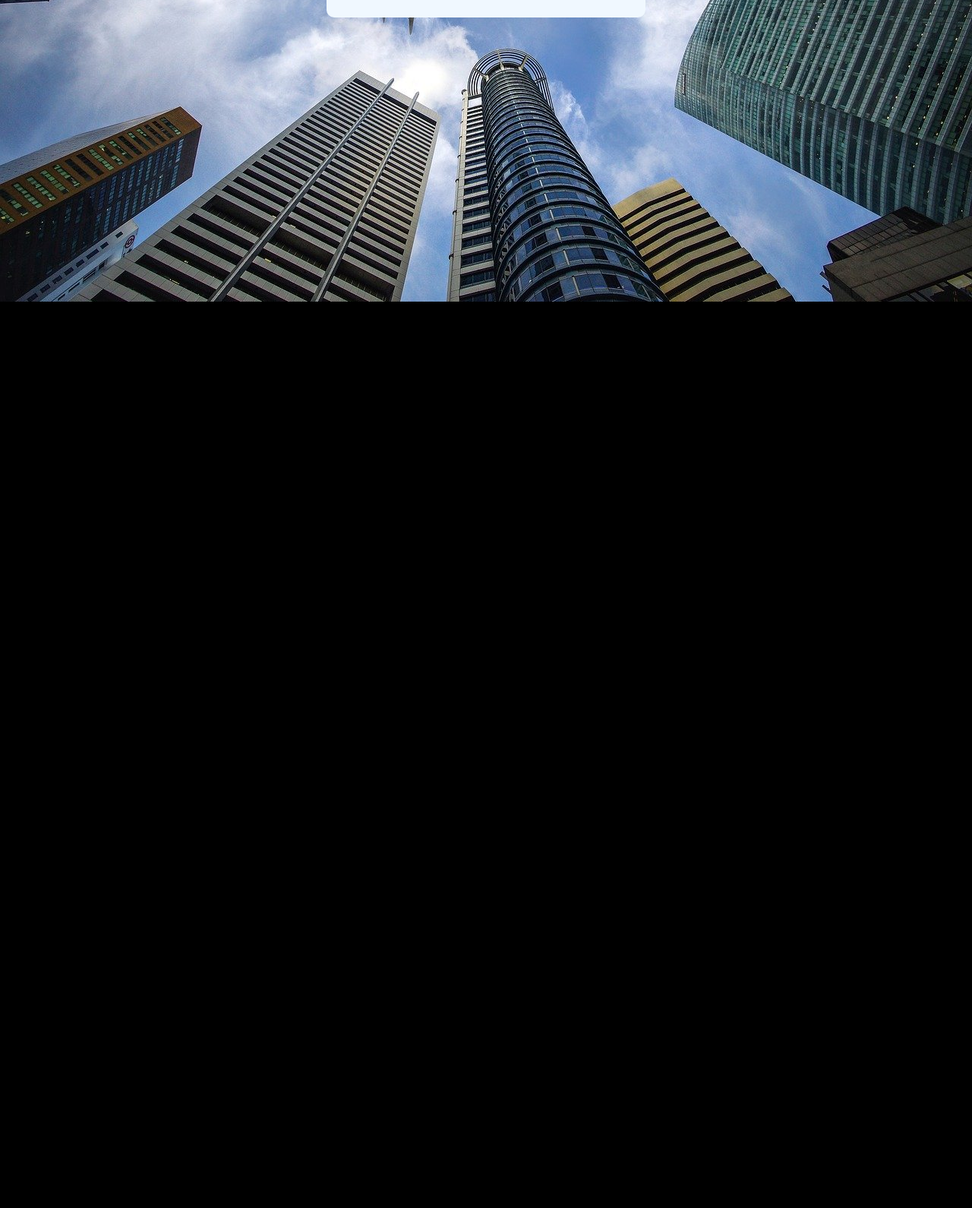
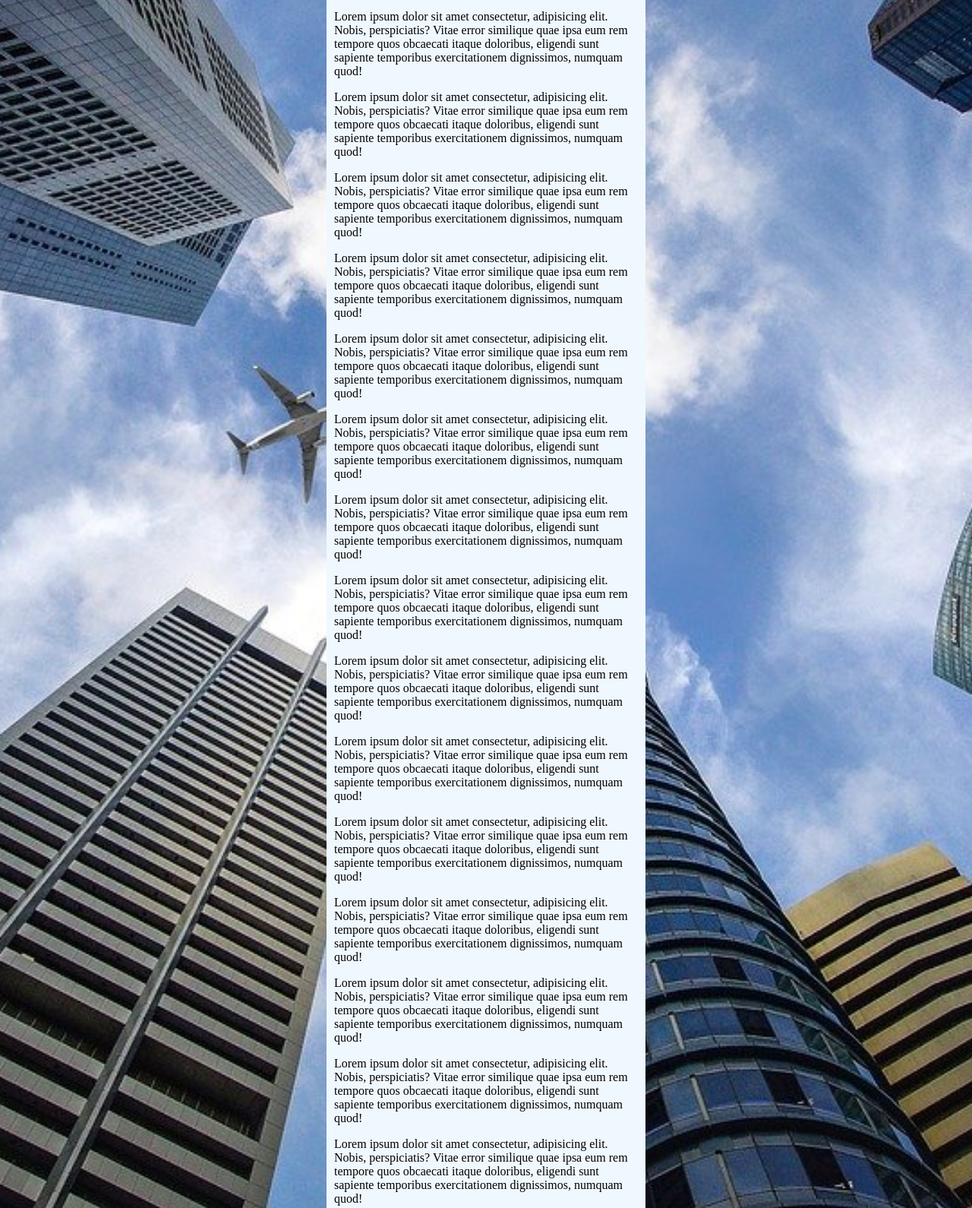
Before and after one commit to robernan/html5-css3, a plain HTML site: page estudos1/exercicios/ex022/fundo006.html in a window 1280 px wide. Shown: the part 403-1993 px from the top of the page at 76% size. Before the commit the page ends 800 px from the top, so only its background shows below. Drawn offline with Linux system fonts and the light colour scheme.

Commit message:
atualizacao

```diff
--- a/estudos1/exercicios/ex022/fundo006.html
+++ b/estudos1/exercicios/ex022/fundo006.html
@@ -11,6 +11,7 @@
             background-image: url('imagens/wallpaper002.jpg');
             background-position: center top;
             background-repeat: no-repeat;
+            background-size: cover;
         }
         main{
              margin: auto;
@@ -33,6 +34,36 @@
             Lorem ipsum dolor sit amet consectetur, adipisicing elit. Nobis, perspiciatis? Vitae error similique quae ipsa eum rem tempore quos obcaecati itaque doloribus, eligendi sunt sapiente temporibus exercitationem dignissimos, numquam quod!
         </p><p>
             Lorem ipsum dolor sit amet consectetur, adipisicing elit. Nobis, perspiciatis? Vitae error similique quae ipsa eum rem tempore quos obcaecati itaque doloribus, eligendi sunt sapiente temporibus exercitationem dignissimos, numquam quod!
+        </p> <p>
+            Lorem ipsum dolor sit amet consectetur, adipisicing elit. Nobis, perspiciatis? Vitae error similique quae ipsa eum rem tempore quos obcaecati itaque doloribus, eligendi sunt sapiente temporibus exercitationem dignissimos, numquam quod!
+        </p><p>
+            Lorem ipsum dolor sit amet consectetur, adipisicing elit. Nobis, perspiciatis? Vitae error similique quae ipsa eum rem tempore quos obcaecati itaque doloribus, eligendi sunt sapiente temporibus exercitationem dignissimos, numquam quod!
+        </p><p>
+            Lorem ipsum dolor sit amet consectetur, adipisicing elit. Nobis, perspiciatis? Vitae error similique quae ipsa eum rem tempore quos obcaecati itaque doloribus, eligendi sunt sapiente temporibus exercitationem dignissimos, numquam quod!
+        </p> <p>
+            Lorem ipsum dolor sit amet consectetur, adipisicing elit. Nobis, perspiciatis? Vitae error similique quae ipsa eum rem tempore quos obcaecati itaque doloribus, eligendi sunt sapiente temporibus exercitationem dignissimos, numquam quod!
+        </p><p>
+            Lorem ipsum dolor sit amet consectetur, adipisicing elit. Nobis, perspiciatis? Vitae error similique quae ipsa eum rem tempore quos obcaecati itaque doloribus, eligendi sunt sapiente temporibus exercitationem dignissimos, numquam quod!
+        </p><p>
+            Lorem ipsum dolor sit amet consectetur, adipisicing elit. Nobis, perspiciatis? Vitae error similique quae ipsa eum rem tempore quos obcaecati itaque doloribus, eligendi sunt sapiente temporibus exercitationem dignissimos, numquam quod!
+        </p> <p>
+            Lorem ipsum dolor sit amet consectetur, adipisicing elit. Nobis, perspiciatis? Vitae error similique quae ipsa eum rem tempore quos obcaecati itaque doloribus, eligendi sunt sapiente temporibus exercitationem dignissimos, numquam quod!
+        </p><p>
+            Lorem ipsum dolor sit amet consectetur, adipisicing elit. Nobis, perspiciatis? Vitae error similique quae ipsa eum rem tempore quos obcaecati itaque doloribus, eligendi sunt sapiente temporibus exercitationem dignissimos, numquam quod!
+        </p><p>
+            Lorem ipsum dolor sit amet consectetur, adipisicing elit. Nobis, perspiciatis? Vitae error similique quae ipsa eum rem tempore quos obcaecati itaque doloribus, eligendi sunt sapiente temporibus exercitationem dignissimos, numquam quod!
+        </p> <p>
+            Lorem ipsum dolor sit amet consectetur, adipisicing elit. Nobis, perspiciatis? Vitae error similique quae ipsa eum rem tempore quos obcaecati itaque doloribus, eligendi sunt sapiente temporibus exercitationem dignissimos, numquam quod!
+        </p><p>
+            Lorem ipsum dolor sit amet consectetur, adipisicing elit. Nobis, perspiciatis? Vitae error similique quae ipsa eum rem tempore quos obcaecati itaque doloribus, eligendi sunt sapiente temporibus exercitationem dignissimos, numquam quod!
+        </p><p>
+            Lorem ipsum dolor sit amet consectetur, adipisicing elit. Nobis, perspiciatis? Vitae error similique quae ipsa eum rem tempore quos obcaecati itaque doloribus, eligendi sunt sapiente temporibus exercitationem dignissimos, numquam quod!
+        </p> <p>
+            Lorem ipsum dolor sit amet consectetur, adipisicing elit. Nobis, perspiciatis? Vitae error similique quae ipsa eum rem tempore quos obcaecati itaque doloribus, eligendi sunt sapiente temporibus exercitationem dignissimos, numquam quod!
+        </p><p>
+            Lorem ipsum dolor sit amet consectetur, adipisicing elit. Nobis, perspiciatis? Vitae error similique quae ipsa eum rem tempore quos obcaecati itaque doloribus, eligendi sunt sapiente temporibus exercitationem dignissimos, numquam quod!
+        </p><p>
+            Lorem ipsum dolor sit amet consectetur, adipisicing elit. Nobis, perspiciatis? Vitae error similique quae ipsa eum rem tempore quos obcaecati itaque doloribus, eligendi sunt sapiente temporibus exercitationem dignissimos, numquam quod!
         </p>
 
     </main>
```
